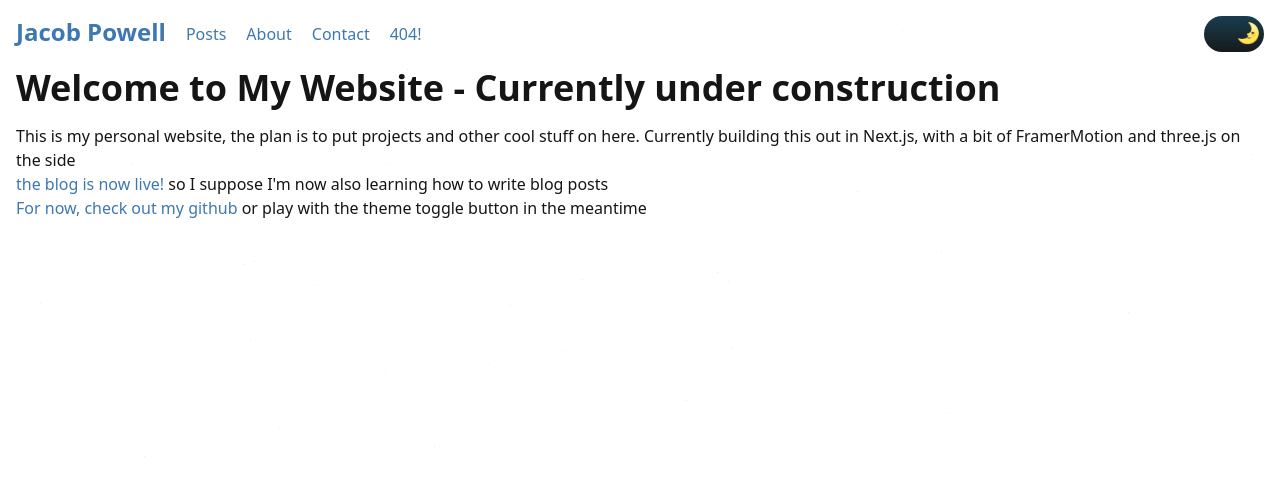
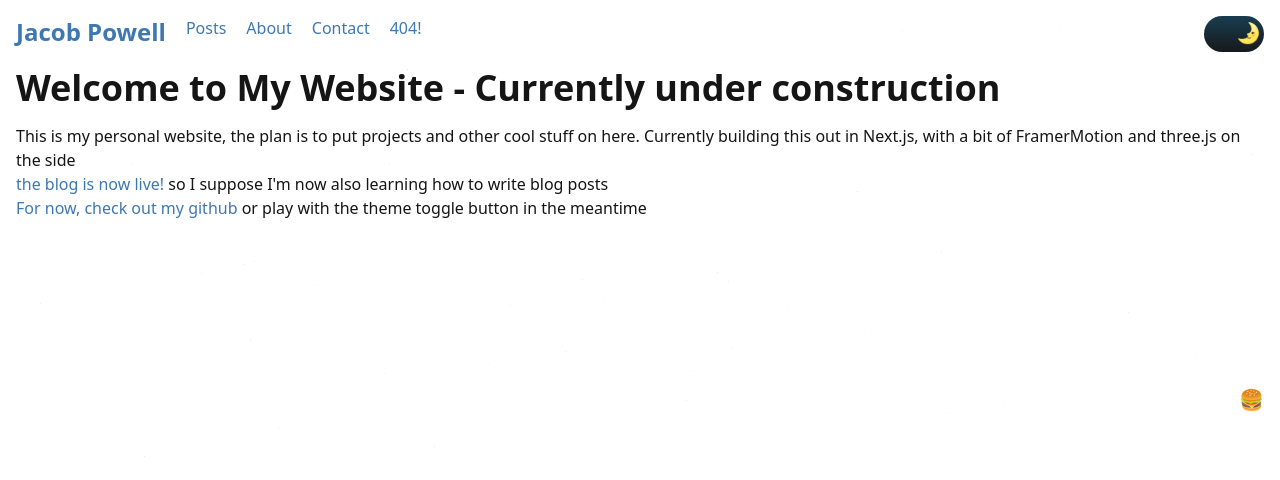
Before and after one commit to jakeRPowell/jakeRPowell.github.io, a Next.js app: page / in a window 1280 px wide. Shown: the top 480 px of the page. Built offline with nearby package versions, Linux system fonts and the light colour scheme.

Commit message:
start burger

```diff
--- a/components/background/Background.tsx
+++ b/components/background/Background.tsx
@@ -1,3 +1,4 @@
+// @ts-nocheck
 import React, { useEffect, useRef } from 'react';
 import { Canvas, extend, useFrame } from '@react-three/fiber';
 import { Mesh, BoxGeometry, MeshStandardMaterial, Object3D } from 'three';
--- /dev/null
+++ b/components/navigation/Burger.tsx
@@ -0,0 +1,46 @@
+import { useState } from 'react';
+import Emoji from '../emoji';
+import classNames from 'classnames';
+import Link from 'next/link';
+
+export default function BurgerMenu() {
+  const [isOpen, setIsOpen] = useState(false);
+
+  const toggleMenu = () => {
+    setIsOpen(!isOpen);
+  };
+
+  return (
+    <div className="bg-dark-color text-light-color fixed right-0 top-0 flex h-screen w-16 flex-col items-end justify-center">
+      <button
+        className="hover:text-light-blue focus:text-light-blue p-4 transition-colors duration-300 ease-in-out"
+        onClick={toggleMenu}
+      >
+        <Emoji
+          className={classNames('text-xl', {
+            'rotate-45 transform': isOpen,
+          })}
+          symbol={isOpen ? '💣' : '🍔'}
+        />
+      </button>
+      {isOpen && (
+        <nav className="mt-8">
+          <ul className="space-y-4">
+            <li className="flex items-center">
+              <Link href="/posts">Posts</Link>
+            </li>
+            <li className="flex items-center">
+              <Link href="/about">About</Link>
+            </li>
+            <li className="flex items-center">
+              <Link href="/contact">Contact</Link>
+            </li>
+            <li className="flex items-center">
+              <Link href="/404">404!</Link>
+            </li>
+          </ul>
+        </nav>
+      )}
+    </div>
+  );
+}
--- a/components/navigation/Navbar.tsx
+++ b/components/navigation/Navbar.tsx
@@ -2,9 +2,11 @@ import Page from '@/interfaces/page';
 import { getAllPages, getAllPosts } from '@/lib/api';
 import Link from 'next/link';
 import React from 'react';
+import BurgerMenu from './Burger';
 
 function Navbar() {
   return (
+    <>
       <ul className="align-centre flex flex-1 gap-5">
         <li>
           <Link href="/">
@@ -12,19 +14,22 @@ function Navbar() {
           </Link>
         </li>
 
-      <li className="flex items-center">
+        <li className="flex hidden items-center md:block">
           <Link href="/posts">Posts</Link>
         </li>
-      <li className="flex items-center">
+        <li className="flex hidden items-center md:block">
           <Link href="/about">About</Link>
         </li>
-      <li className="flex items-center">
+        <li className="flex hidden items-center md:block">
           <Link href="/contact">Contact</Link>
         </li>
-      <li className="flex items-center">
+        <li className="flex hidden items-center md:block">
           <Link href="/404">404!</Link>
         </li>
       </ul>
+
+      <BurgerMenu />
+    </>
   );
 }
 
--- a/tsconfig.json
+++ b/tsconfig.json
@@ -4,7 +4,7 @@
     "lib": ["dom", "dom.iterable", "esnext"],
     "allowJs": true,
     "skipLibCheck": true,
-    "strict": false,
+    "strict": true,
     "forceConsistentCasingInFileNames": true,
     "noEmit": true,
     "esModuleInterop": true,
```
Lines whose indentation alone changed are shown as unchanged.
